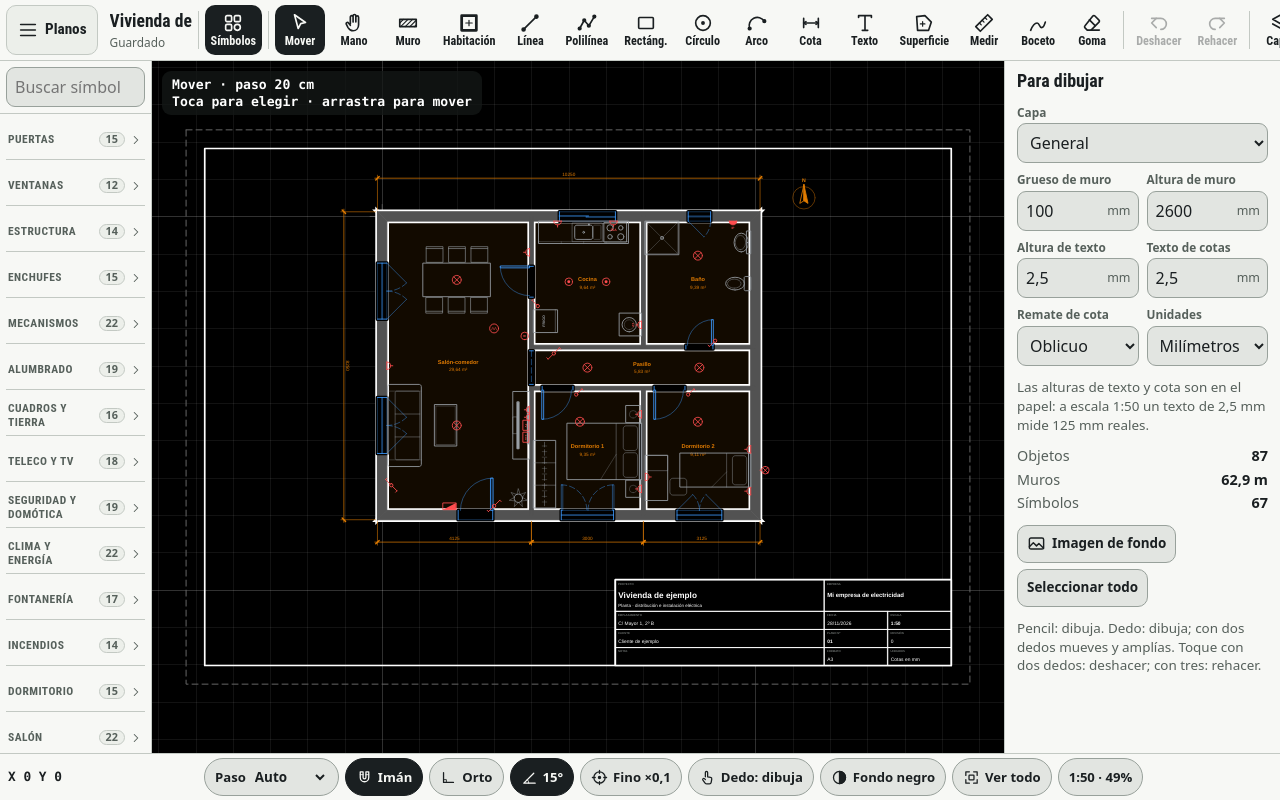
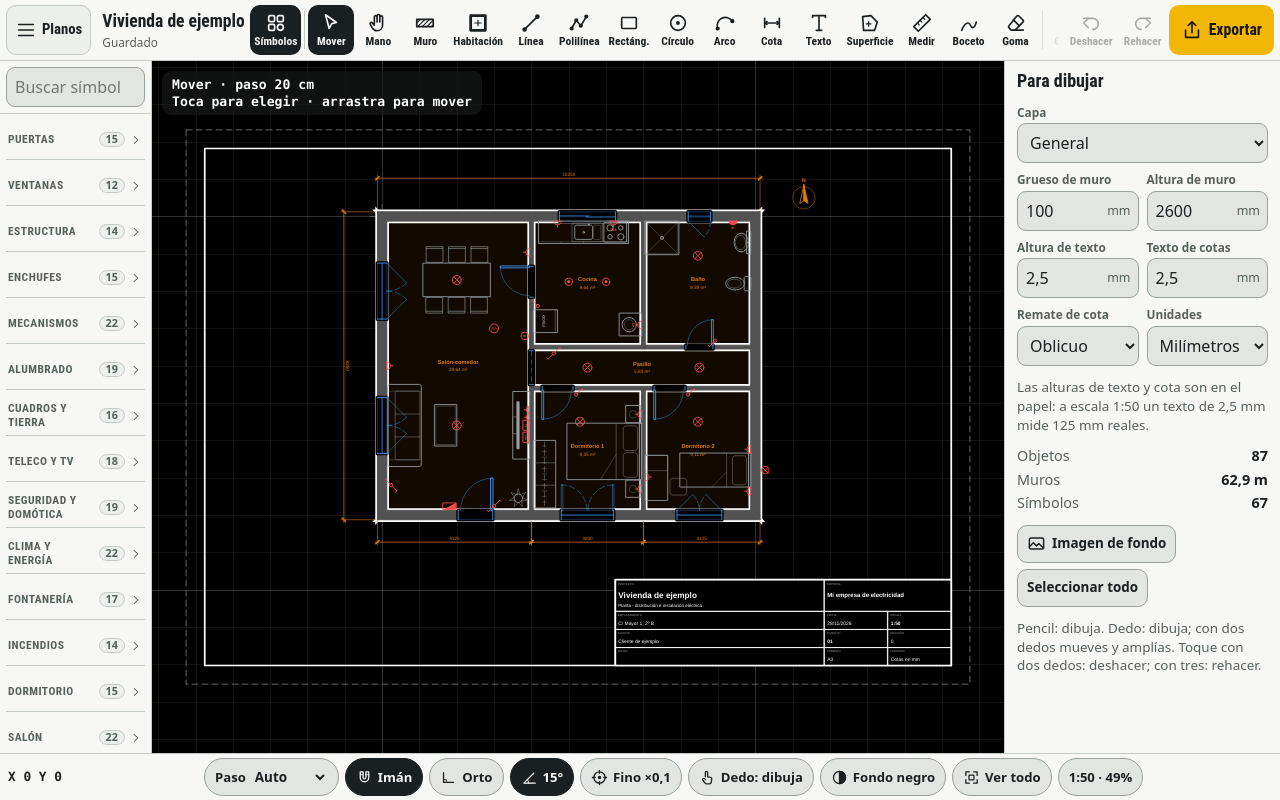
Before and after one commit to jimmytrademarck/All-repositories, a plain HTML site: page planos/index.html in a window 1280 px wide. Drawn offline with Linux system fonts and the light colour scheme.

Commit message:
Planos CAD: Deshacer, Rehacer y Exportar siempre visibles
- La barra superior medía 1.746 px y en el iPad y el Mac se quedaban
  fuera de la pantalla Deshacer, Capas y Exportar. Ahora Planos queda a
  la izquierda, Deshacer/Rehacer/Exportar a la derecha y las
  herramientas se deslizan en el centro, con un degradado que avisa.
- La vista previa del símbolo que vas a colocar se ve más clara y la
  cruz del cursor marca el punto real donde queda (por ejemplo, en la
  cara del muro).

Co-Authored-By: Claude Opus 5.5 <noreply@anthropic.com>
Claude-Session: https://claude.ai/code/session_01FmUqSjYmjnpcoEsLTCfE9v

```diff
--- a/planos/index.html
+++ b/planos/index.html
@@ -47,16 +47,20 @@ button:focus-visible,input:focus-visible,select:focus-visible,textarea:focus-vis
 #app{position:absolute;inset:0;display:grid;grid-template-rows:auto minmax(0,1fr) auto;padding:env(safe-area-inset-top,0px) env(safe-area-inset-right,0px) 0 env(safe-area-inset-left,0px)}
 
 /* Barra superior */
-.bar{display:flex;align-items:center;gap:4px;padding:5px 6px;background:var(--surface);border-bottom:1px solid var(--line);overflow-x:auto;scrollbar-width:none;-webkit-overflow-scrolling:touch;touch-action:pan-x}
-.bar::-webkit-scrollbar{display:none}
-.tb{display:inline-flex;flex-direction:column;align-items:center;justify-content:center;gap:1px;min-width:50px;min-height:50px;padding:4px 6px;border:0;border-radius:10px;background:transparent;color:var(--ink);font-family:var(--f-display);font-weight:600;font-size:.76rem;line-height:1.05;white-space:nowrap;flex:none}
+.bar{display:flex;align-items:center;gap:6px;padding:5px 6px;background:var(--surface);border-bottom:1px solid var(--line);overflow:hidden}
+.bar-l,.bar-r{display:flex;align-items:center;gap:3px;flex:none}
+/* las herramientas se deslizan; los extremos (Planos, Deshacer, Exportar) se ven siempre */
+.bar-m{display:flex;align-items:center;gap:1px;flex:1 1 auto;min-width:0;overflow-x:auto;scrollbar-width:none;-webkit-overflow-scrolling:touch;touch-action:pan-x;--fl:0px;--fr:0px;-webkit-mask-image:linear-gradient(to right,transparent 0,#000 var(--fl),#000 calc(100% - var(--fr)),transparent 100%);mask-image:linear-gradient(to right,transparent 0,#000 var(--fl),#000 calc(100% - var(--fr)),transparent 100%)}
+.bar-m.fl{--fl:26px} .bar-m.fr{--fr:34px}
+.bar-m::-webkit-scrollbar{display:none}
+.tb{display:inline-flex;flex-direction:column;align-items:center;justify-content:center;gap:1px;min-width:46px;min-height:50px;padding:4px 4px;border:0;border-radius:10px;background:transparent;color:var(--ink);font-family:var(--f-display);font-weight:600;font-size:.72rem;line-height:1.05;white-space:nowrap;flex:none}
 .tb[aria-pressed="true"]{background:var(--ink);color:var(--surface)}
 .tb:disabled{opacity:.35;cursor:default}
-.tb.home{flex-direction:row;gap:6px;font-size:.95rem;padding:4px 10px;background:var(--sunk);border:1px solid var(--line)}
-.tb.exp{flex-direction:row;gap:6px;font-size:1rem;background:var(--accent);color:var(--accent-ink);font-weight:700;padding:4px 14px}
+.tb.home{flex-direction:row;gap:5px;font-size:.92rem;padding:4px 8px;background:var(--sunk);border:1px solid var(--line)}
+.tb.exp{flex-direction:row;gap:6px;font-size:.98rem;background:var(--accent);color:var(--accent-ink);font-weight:700;padding:4px 12px}
 .sep{width:1px;align-self:stretch;margin:6px 2px;background:var(--line);flex:none}
 .grow{flex:1 1 auto;min-width:4px}
-.docname{display:flex;flex-direction:column;justify-content:center;min-width:90px;max-width:220px;padding:2px 8px;border:0;background:transparent;text-align:left;flex:0 1 auto;overflow:hidden}
+.docname{display:flex;flex-direction:column;justify-content:center;min-width:80px;max-width:150px;padding:2px 8px;border:0;background:transparent;text-align:left;flex:0 1 auto;overflow:hidden}
 .docname b{font-family:var(--f-display);font-weight:700;font-size:1.1rem;white-space:nowrap;overflow:hidden;text-overflow:ellipsis}
 .docname small{color:var(--muted);font-size:.74rem;white-space:nowrap}
 
@@ -205,6 +209,7 @@ table.tk tfoot td{font-weight:700;border-bottom:0}
   .main > .lib{left:0}
   .main > .props{right:0}
 }
+@media (max-width:900px){ .bar-r .tb:not(.exp){font-size:0;gap:0;min-width:44px} .docname{max-width:110px} }
 @media (max-width:560px){ .tb{min-width:44px;font-size:0;gap:0} .tb.home{font-size:.9rem} .props{width:min(300px,92vw)} .coord{min-width:150px} }
 </style>
 <script>
@@ -241,9 +246,11 @@ table.tk tfoot td{font-weight:700;border-bottom:0}
 <body>
 <div id="app">
   <header class="bar" role="toolbar" aria-label="Herramientas">
+    <div class="bar-l">
       <button class="tb home" id="b-home" type="button" data-ico="menu"><span>Planos</span></button>
       <button class="docname" id="b-name" type="button" title="Cambiar nombre"><b id="docname">Plano</b><small id="docsave">Guardado</small></button>
-    <span class="sep"></span>
+    </div>
+    <div class="bar-m" id="bar-m">
       <button class="tb" id="b-lib" type="button" data-ico="grid" aria-pressed="true" title="Mostrar u ocultar los símbolos">Símbolos</button>
       <span class="sep"></span>
       <button class="tb" data-tool="sel" type="button" data-ico="sel" title="Seleccionar y mover (V)">Mover</button>
@@ -262,15 +269,16 @@ table.tk tfoot td{font-weight:700;border-bottom:0}
       <button class="tb" data-tool="free" type="button" data-ico="pen" title="Boceto a mano alzada (B)">Boceto</button>
       <button class="tb" data-tool="erase" type="button" data-ico="erase" title="Goma: toca o pasa por encima (E)">Goma</button>
       <span class="sep"></span>
-    <button class="tb" id="b-undo" type="button" data-ico="undo" title="Deshacer (⌘Z) · toque con dos dedos">Deshacer</button>
-    <button class="tb" id="b-redo" type="button" data-ico="redo" title="Rehacer (⇧⌘Z) · toque con tres dedos">Rehacer</button>
-    <span class="sep"></span>
       <button class="tb" id="b-layers" type="button" data-ico="layers" title="Capas">Capas</button>
       <button class="tb" id="b-sheet" type="button" data-ico="sheet" title="Lámina, escala y cajetín">Cajetín</button>
       <button class="tb" id="b-take" type="button" data-ico="list" title="Medición y presupuesto">Medición</button>
-    <button class="tb" id="b-props" type="button" data-ico="props" aria-pressed="true" title="Mostrar u ocultar propiedades">Propiedades</button>
-    <span class="grow"></span>
+      <button class="tb" id="b-props" type="button" data-ico="props" aria-pressed="true" title="Mostrar u ocultar propiedades">Propied.</button>
+    </div>
+    <div class="bar-r">
+      <button class="tb" id="b-undo" type="button" data-ico="undo" title="Deshacer (⌘Z) · toque con dos dedos">Deshacer</button>
+      <button class="tb" id="b-redo" type="button" data-ico="redo" title="Rehacer (⇧⌘Z) · toque con tres dedos">Rehacer</button>
       <button class="tb exp" id="b-export" type="button" data-ico="share">Exportar</button>
+    </div>
   </header>
 
   <div class="main">
@@ -2447,8 +2455,8 @@ function drawOverlay(c){
     else if (d.tool === 'free') { poly(c, d.pts, false); }
   }
   if (d && d.tool === 'place' && d.pl && SYMI[placeSym]) {
-    const e = {t:'sym', sym:placeSym, p:d.pl.p, rot:d.pl.rot, prm:d.pl.prm, mx:placeMir, L:layerFor('sym', SYMI[placeSym])};
-    c.globalAlpha = 0.75; colOverride = SELC; drawEnt(c, e); colOverride = null; c.globalAlpha = 1;
+    const e = {t:'sym', sym:placeSym, p:d.pl.p, rot:d.pl.rot, prm:d.pl.prm, mx:placeMir, L:layerFor('sym', SYMI[placeSym]), lw:0.6};
+    colOverride = SELC; drawEnt(c, e); colOverride = null;
     if (d.pl.wall) { const w = d.pl.wall; c.strokeStyle = SELC; c.lineWidth = 3 * px; c.globalAlpha = 0.4; line(c, w.a, w.b); c.globalAlpha = 1; }
   }
   if (measureRes && tool === 'measure') { c.strokeStyle = '#FFB020'; c.lineWidth = 2 * px; line(c, measureRes.a, measureRes.b); dot(c, measureRes.a, 3.5 * px); dot(c, measureRes.b, 3.5 * px); liveDim(c, measureRes.a, measureRes.b, '', '#FFB020'); }
@@ -2456,7 +2464,7 @@ function drawOverlay(c){
   if (lastSnap && lastSnap.k && hover) snapMark(c, lastSnap);
   /* cursor del Pencil o ratón */
   if (hover && (hover.type === 'pen' || hover.type === 'mouse') && tool !== 'sel' && tool !== 'pan' && !gesture) {
-    const w = draft && draft.cur ? draft.cur : (lastSnap ? lastSnap.w : toWorld(hover.s[0], hover.s[1]));
+    const w = draft && draft.pl ? draft.pl.p : draft && draft.cur ? draft.cur : (lastSnap ? lastSnap.w : toWorld(hover.s[0], hover.s[1]));
     c.strokeStyle = SELC; c.lineWidth = px; c.beginPath(); c.moveTo(w[0] - 12 * px, w[1]); c.lineTo(w[0] + 12 * px, w[1]); c.moveTo(w[0], w[1] - 12 * px); c.lineTo(w[0], w[1] + 12 * px); c.stroke();
   }
   /* caja de selección */
@@ -2522,6 +2530,11 @@ function updCoord(s){
 
 /* ===================== Interfaz: herramientas, biblioteca, propiedades, ventanas ===================== */
 $$('[data-ico]').forEach(b => { b.insertAdjacentHTML('afterbegin', icon(b.dataset.ico)); });
+/* Fila de herramientas deslizable: degradado en el borde si hay más, y la rueda del ratón la desplaza */
+const barM = $('#bar-m');
+const barFade = () => { barM.classList.toggle('fl', barM.scrollLeft > 2); barM.classList.toggle('fr', barM.scrollLeft + barM.clientWidth < barM.scrollWidth - 2); };
+barM.addEventListener('scroll', barFade, {passive:true}); window.addEventListener('resize', barFade); setTimeout(barFade, 0);
+barM.addEventListener('wheel', e => { if (Math.abs(e.deltaY) > Math.abs(e.deltaX)) { barM.scrollLeft += e.deltaY; e.preventDefault(); } }, {passive:false});
 
 function setTool(t, sym){
   if (draft && TOOLS[draft.tool] && TOOLS[draft.tool].finish && draft.tool !== t) TOOLS[draft.tool].finish();
--- a/planos/sw.js
+++ b/planos/sw.js
@@ -1,5 +1,5 @@
 /* Service worker: guarda la app en la tableta para que funcione sin conexión. */
-const CACHE = "planos@3ed1652f5f";
+const CACHE = "planos@9c8d67d03d";
 const FILES = ["./", "./index.html", "./manifest.webmanifest", "./icon-180.png", "./icon-192.png", "./icon-512.png"];
 const APPS = [];
 const OPTS = {ignoreSearch: true, ignoreVary: true};
```
Also changed, not shown: sw.js (+1 -1 lines). Lines whose indentation alone changed are shown as unchanged.
